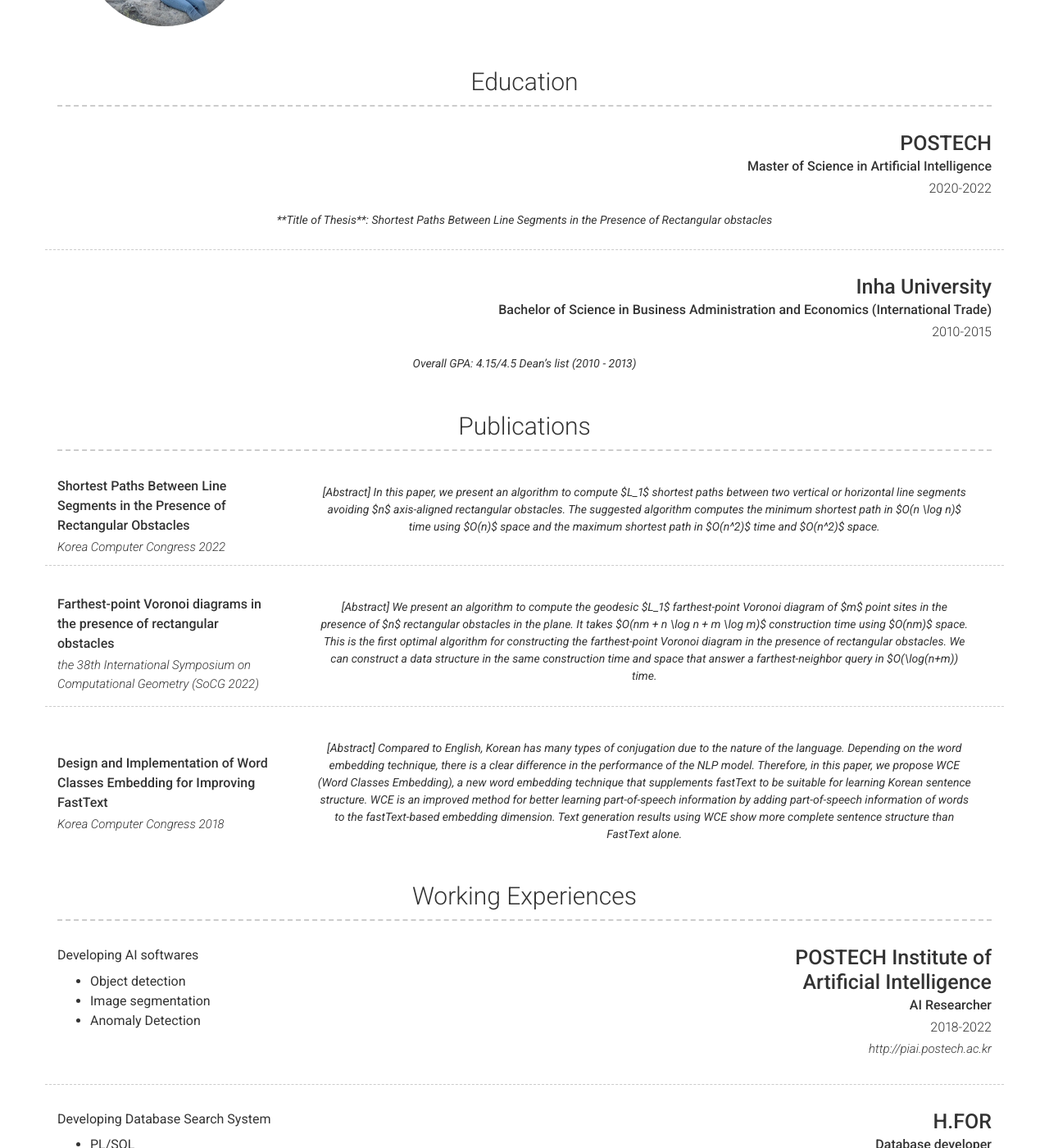
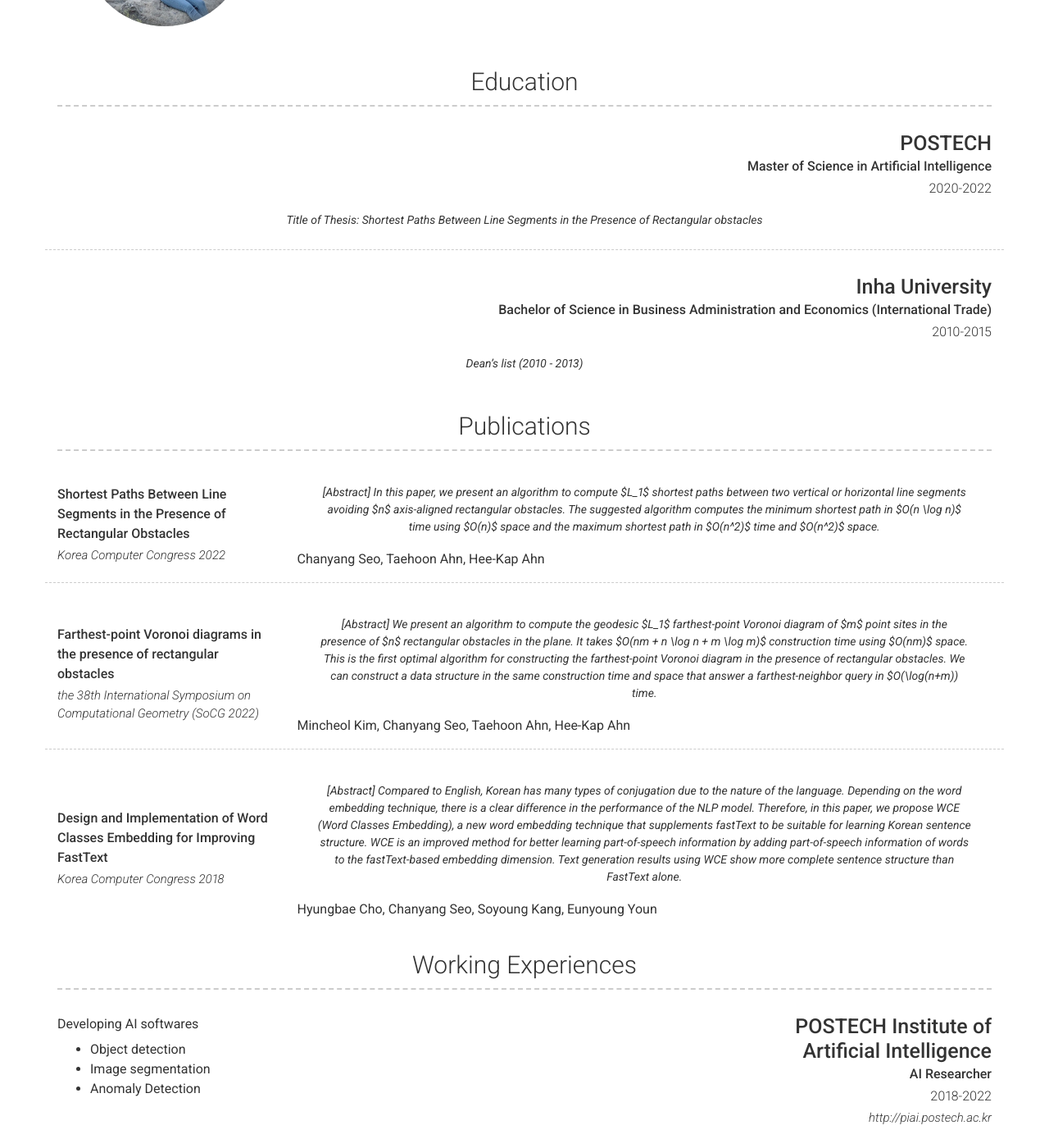
Before and after one commit to chan8616/chan8616.github.io, a Jekyll site: the page built from index.md, in a window 1280 px wide and 1400 px high, scrolled down 447 px. Shown: the whole window at 82% size. Built offline with Jekyll 4.4.1, drawn with Linux system fonts in a browser that asks for light colours; nearby versions of some CDN libraries; some of the changed text lies outside the part shown.

Commit message:
Update _config.yml

```diff
--- a/_config.yml
+++ b/_config.yml
@@ -45,13 +45,13 @@ content:
         sub_title: Master of Science in Artificial Intelligence
         caption: 2020-2022
         quote: >
-          **Title of Thesis**: Shortest Paths Between Line Segments in the Presence of Rectangular obstacles
+          Title of Thesis: Shortest Paths Between Line Segments in the Presence of Rectangular obstacles
       - layout: top-right
         title: Inha University
         sub_title: Bachelor of Science in Business Administration and Economics (International Trade)
         caption: 2010-2015
         quote: >
-          Overall GPA: 4.15/4.5  Dean’s list (2010 - 2013)
+          Dean’s list (2010 - 2013)
   - title: Publications # Title for the section
     layout: list # Type of content section (list/text)
     content:
@@ -64,6 +64,8 @@ content:
         quote: >
           [Abstract] In this paper, we present an algorithm to compute $L_1$ shortest paths between two vertical or horizontal line segments avoiding $n$ axis-aligned rectangular obstacles.
           The suggested algorithm computes the minimum shortest path in $O(n \log n)$ time using $O(n)$ space and the maximum shortest path in $O(n^2)$ time and $O(n^2)$ space.
+        description: | # this will include new lines to allow paragraphs
+          Chanyang Seo, Taehoon Ahn, Hee-Kap Ahn
       - layout: top-left
         border: weak  # Value of `weak` will display a weak border below this item. # Any
                       # other value (or no value) means no border will be displayed
@@ -75,6 +77,8 @@ content:
           in the presence of $n$ rectangular obstacles in the plane. It takes $O(nm + n \log n + m \log m)$ construction time using $O(nm)$ space.
           This is the first optimal algorithm for constructing the farthest-point Voronoi diagram in the presence of rectangular obstacles.
           We can construct a data structure in the same construction time and space that answer a farthest-neighbor query in $O(\log(n+m)) time.
+        description: | # this will include new lines to allow paragraphs
+          Mincheol Kim, Chanyang Seo, Taehoon Ahn, Hee-Kap Ahn
       - layout: top-left
         sub_title: Design and Implementation of Word Classes Embedding for Improving FastText
         link: https://www.dbpia.co.kr/Journal/articleDetail?nodeId=NODE07503217
@@ -89,6 +93,8 @@ content:
           WCE is an improved method for better learning part-of-speech information
           by adding part-of-speech information of words to the fastText-based embedding dimension.
           Text generation results using WCE show more complete sentence structure than FastText alone.
+        description: | # this will include new lines to allow paragraphs
+          Hyungbae Cho, Chanyang Seo, Soyoung Kang, Eunyoung Youn
   - title: Working Experiences
     layout: list
     content:
@@ -125,7 +131,7 @@ content:
           Algorithms
           - Divide and conquer
           - Graph algorithms
-          - Greedy
+          - Greedy algorithm
           - Dynamic programming
           - Heuristic algorithms
       - layout: right
@@ -135,6 +141,11 @@ content:
         caption: 2021
         description: | # this will include new lines to allow paragraphs
           Algorithms
+          - Divide and conquer
+          - Graph algorithms
+          - Greedy algorithm
+          - Dynamic programming
+          - Heuristic algorithms
       - layout: right
         border: weak
         title: Teaching Assistant
@@ -153,6 +164,23 @@ content:
           Computer vision
           - Semantic segmentation
           - Object segmentation
+  - title: Language Skills
+    layout: list
+    content:
+      - layout: right
+        border: weak
+        title: Korean
+        sub_title: Mother tongue
+      - layout: right
+        border: weak
+        title: English
+        sub_title: Communicative both in oral and written
+        caption: TOEIC 940
+      - layout: right
+        border: weak
+        title: Chinese
+        sub_title: Communicative both in oral and written
+        caption: HSK Level5 250
   - title: Honors and Awards
     layout: list
     content:
```
